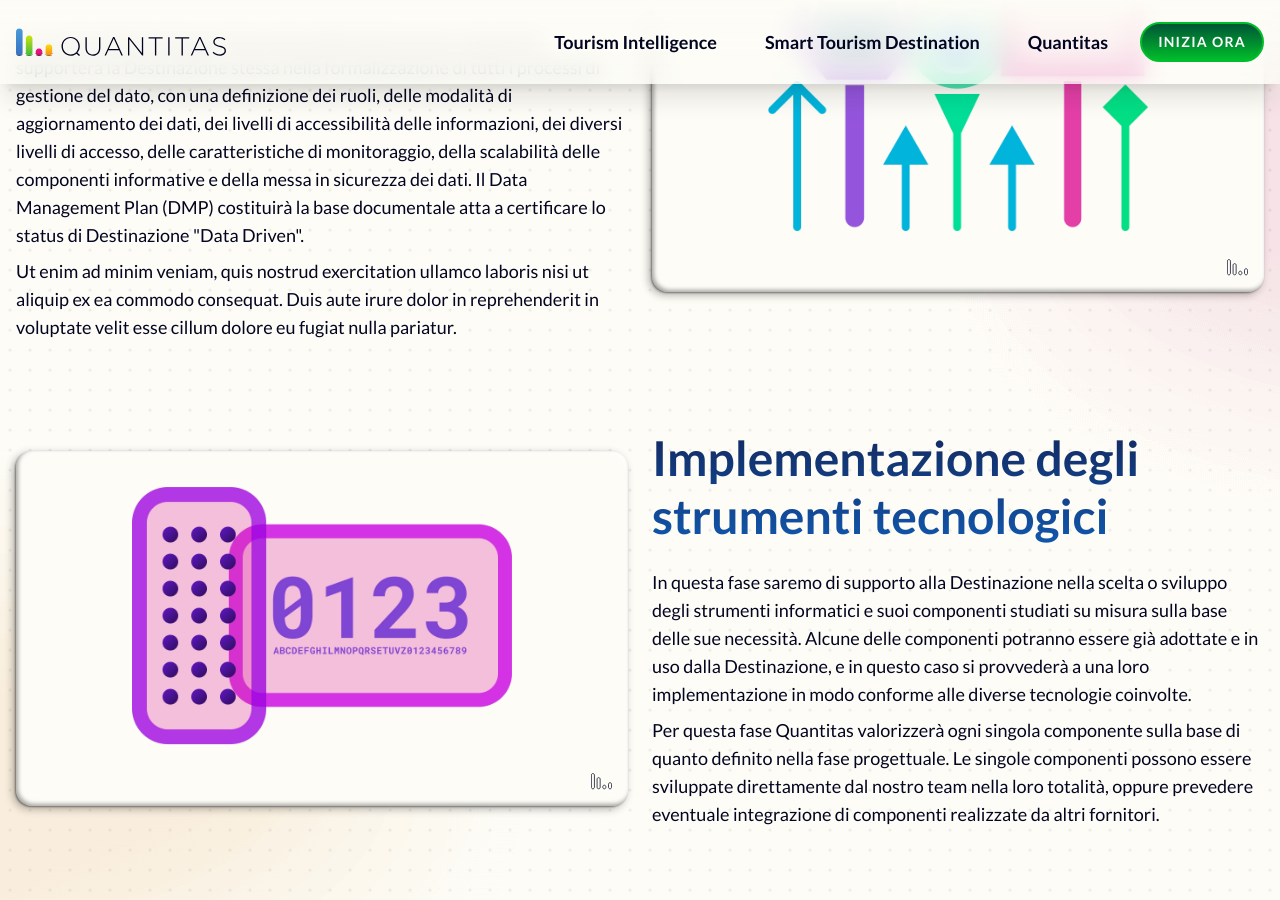
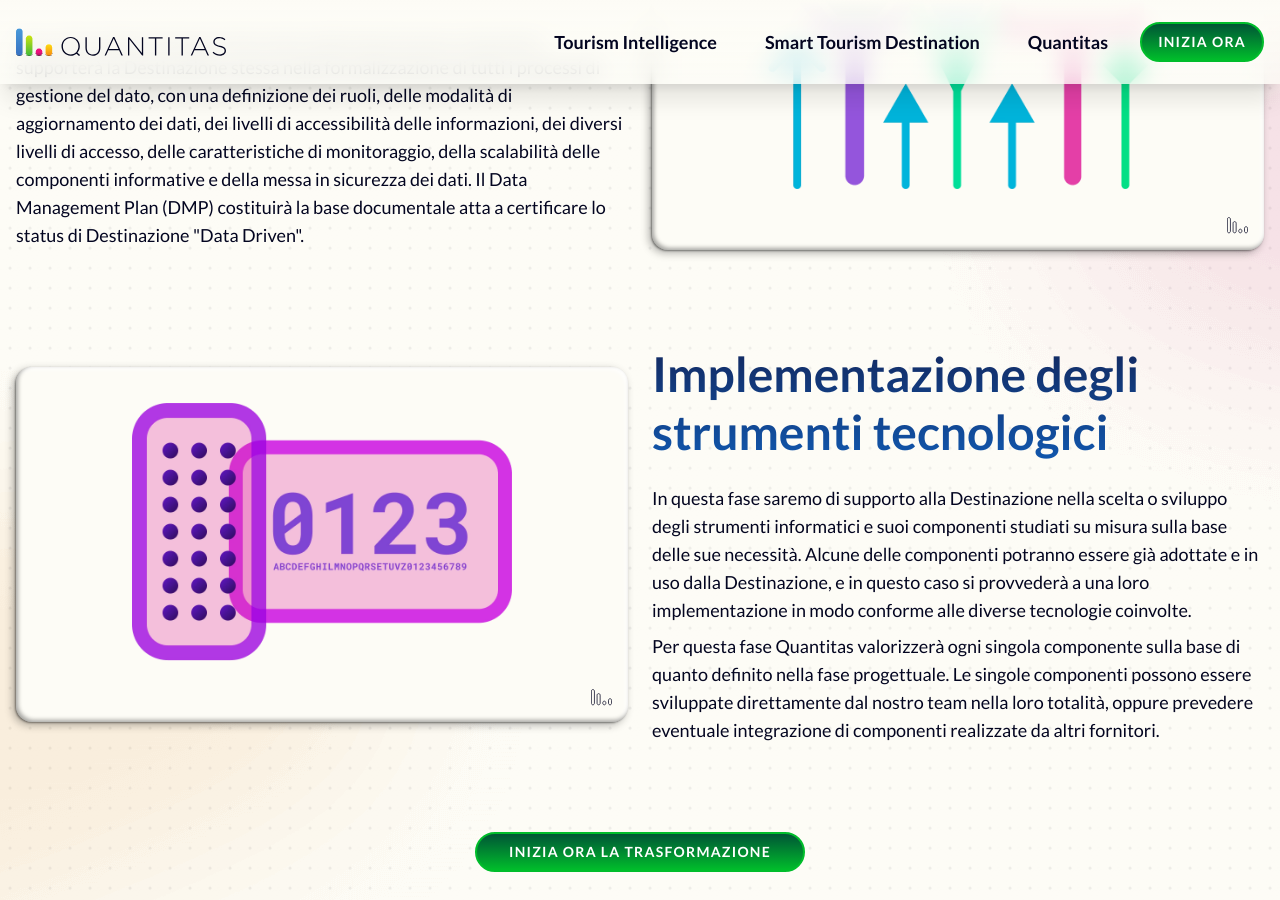
Before and after one commit to Quantitas-srl-org/tourism_promo, a Jekyll site: the page built from index.markdown, in a window 1280 px wide and 900 px high, scrolled down 3735 px. Built offline with Jekyll 4.4.1, drawn with Linux system fonts in a browser that asks for light colours; some web fonts are replaced.

Commit message:
Update index.markdown

```diff
--- a/index.markdown
+++ b/index.markdown
@@ -61,8 +61,6 @@
 section-c-list-3-h3: Definizione di un Data Management Plan
 section-c-list-3-p-1: >-
   Una volta definiti i bisogni informativi della Destinazione, Quantitas supporterà la Destinazione stessa nella formalizzazione di tutti i processi di gestione del dato, con una definizione dei ruoli, delle modalità di aggiornamento dei dati, dei livelli di accessibilità delle informazioni, dei diversi livelli di accesso, delle caratteristiche di monitoraggio, della scalabilità delle componenti informative e della messa in sicurezza dei dati. Il Data Management Plan (DMP) costituirà la base documentale atta a certificare lo status di Destinazione "Data Driven".
-section-c-list-3-p-2: >-
-  Ut enim ad minim veniam, quis nostrud exercitation ullamco laboris nisi ut aliquip ex ea commodo consequat. Duis aute irure dolor in reprehenderit in voluptate velit esse cillum dolore eu fugiat nulla pariatur.
 section-c-list-4-h3: Implementazione degli strumenti tecnologici
 section-c-list-4-p-1: >-
   In questa fase saremo di supporto alla Destinazione nella scelta o sviluppo degli strumenti informatici e suoi componenti studiati su misura sulla base
```
